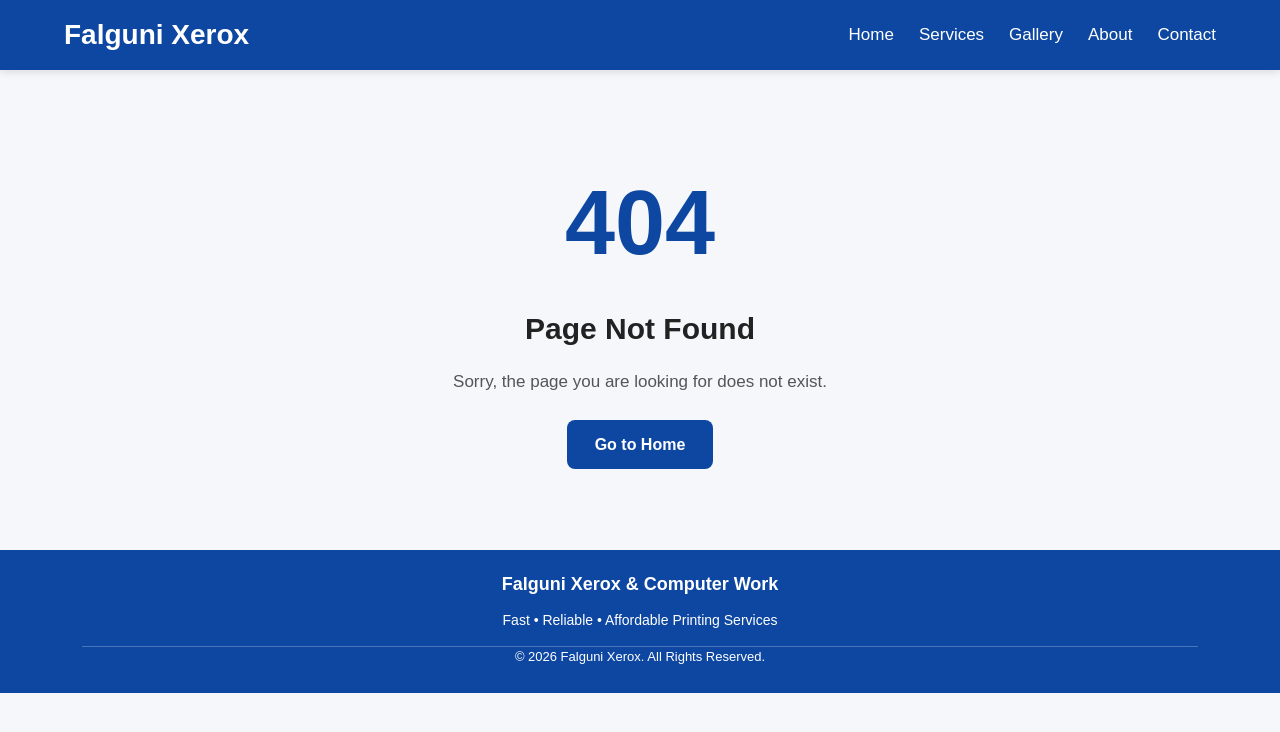
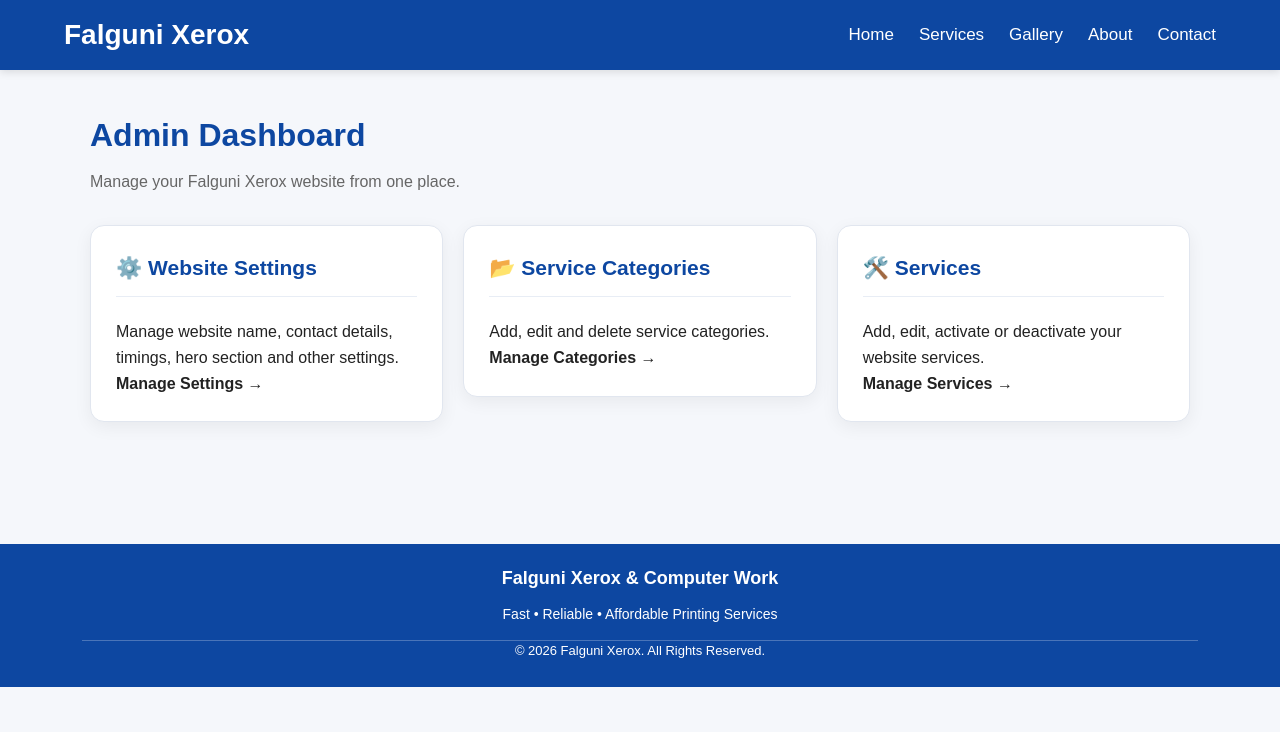
Before and after one commit to falguni-xerox/web-frontend, a React app: page /admin in a window 1280 px wide. Shown: the top 732 px of the page. Built offline with nearby package versions, Linux system fonts and the light colour scheme; no server answers; the HTML template or start-up script is replaced by a standard one.

Commit message:
Add admin dashboard route

```diff
--- /dev/null
+++ b/src/pages/admin/AdminDashboard.jsx
@@ -0,0 +1,103 @@
+import { Link } from "react-router-dom";
+
+function AdminDashboard() {
+  return (
+    <section className="admin-settings-page">
+
+      {/* HEADER */}
+      <div className="admin-settings-header">
+        <h1>Admin Dashboard</h1>
+
+        <p>
+          Manage your Falguni Xerox website
+          from one place.
+        </p>
+      </div>
+
+      {/* DASHBOARD CARDS */}
+      <div
+        style={{
+          display: "grid",
+          gridTemplateColumns:
+            "repeat(auto-fit, minmax(220px, 1fr))",
+          gap: "20px",
+          marginTop: "30px",
+        }}
+      >
+
+        {/* SETTINGS */}
+        <Link
+          to="/admin/settings"
+          style={{
+            textDecoration: "none",
+            color: "inherit",
+          }}
+        >
+          <div className="settings-card">
+            <h2>⚙️ Website Settings</h2>
+
+            <p>
+              Manage website name, contact
+              details, timings, hero section
+              and other settings.
+            </p>
+
+            <strong>
+              Manage Settings →
+            </strong>
+          </div>
+        </Link>
+
+
+        {/* CATEGORIES */}
+        <Link
+          to="/admin/service-categories"
+          style={{
+            textDecoration: "none",
+            color: "inherit",
+          }}
+        >
+          <div className="settings-card">
+            <h2>📂 Service Categories</h2>
+
+            <p>
+              Add, edit and delete service
+              categories.
+            </p>
+
+            <strong>
+              Manage Categories →
+            </strong>
+          </div>
+        </Link>
+
+
+        {/* SERVICES */}
+        <Link
+          to="/admin/services"
+          style={{
+            textDecoration: "none",
+            color: "inherit",
+          }}
+        >
+          <div className="settings-card">
+            <h2>🛠️ Services</h2>
+
+            <p>
+              Add, edit, activate or deactivate
+              your website services.
+            </p>
+
+            <strong>
+              Manage Services →
+            </strong>
+          </div>
+        </Link>
+
+      </div>
+
+    </section>
+  );
+}
+
+export default AdminDashboard;
--- a/src/routes/AppRoutes.jsx
+++ b/src/routes/AppRoutes.jsx
@@ -9,6 +9,7 @@ import About from "../pages/About";
 import Contact from "../pages/Contact";
 import NotFound from "../pages/NotFound";
 
+import AdminDashboard from "../pages/admin/AdminDashboard";
 import AdminSettings from "../pages/admin/AdminSettings";
 import AdminServiceCategories from "../pages/admin/AdminServiceCategories";
 import AdminServices from "../pages/admin/AdminServices";
@@ -20,13 +21,40 @@ function AppRoutes() {
         <Routes>
 
           {/* PUBLIC WEBSITE */}
-          <Route path="/" element={<Home />} />
-          <Route path="/services" element={<Services />} />
-          <Route path="/about" element={<About />} />
-          <Route path="/contact" element={<Contact />} />
-          <Route path="/gallery" element={<Gallery />} />
+
+          <Route
+            path="/"
+            element={<Home />}
+          />
+
+          <Route
+            path="/services"
+            element={<Services />}
+          />
+
+          <Route
+            path="/about"
+            element={<About />}
+          />
+
+          <Route
+            path="/contact"
+            element={<Contact />}
+          />
+
+          <Route
+            path="/gallery"
+            element={<Gallery />}
+          />
+
 
           {/* ADMIN */}
+
+          <Route
+            path="/admin"
+            element={<AdminDashboard />}
+          />
+
           <Route
             path="/admin/settings"
             element={<AdminSettings />}
@@ -42,8 +70,13 @@ function AppRoutes() {
             element={<AdminServices />}
           />
 
+
           {/* 404 */}
-          <Route path="*" element={<NotFound />} />
+
+          <Route
+            path="*"
+            element={<NotFound />}
+          />
 
         </Routes>
       </Layout>
```
